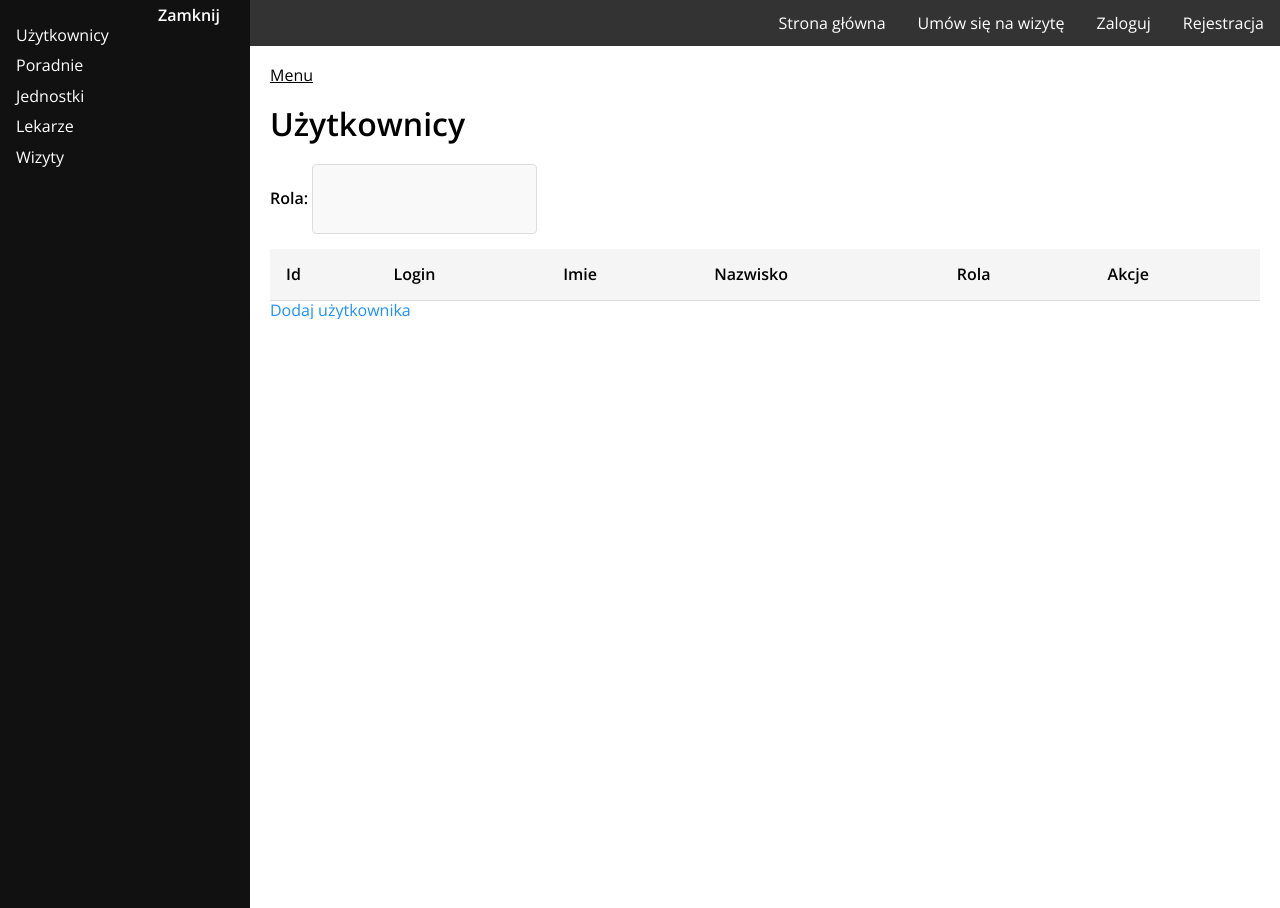
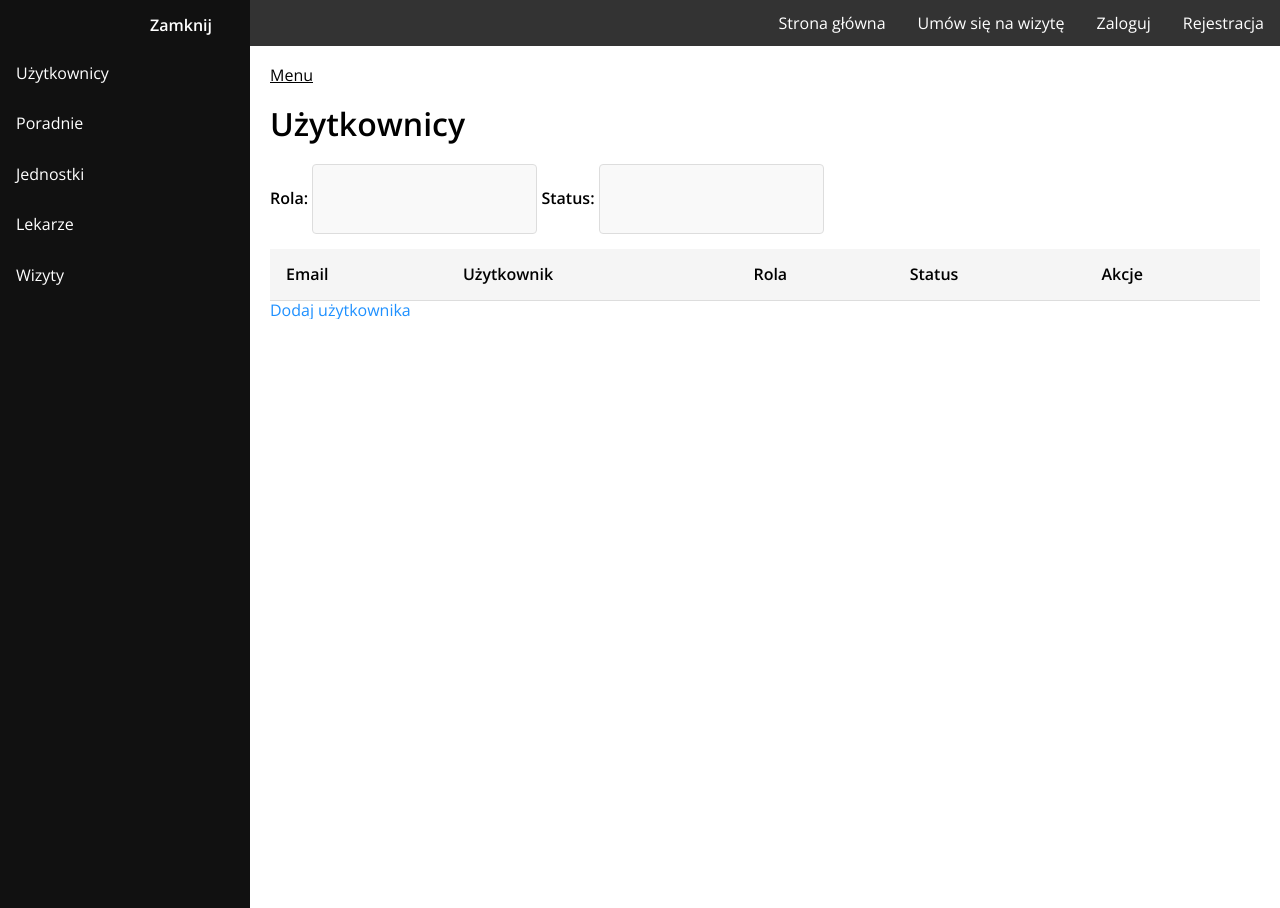
Before and after one commit to jwedrowycz/e-przychodnia, a Symfony app: template templates/admin_panel/users/users.html.twig in a window 1280 px wide. Run offline with Twig, Linux system fonts and the light colour scheme; the template is opened without the code that fills it, so the values that code supplies are empty; form fields are guessed from the names that the template uses; some libraries are stand-ins or nearby versions.

Commit message:
dodanie statusu użytkowników, filtry wyszukiwania - admin panel

```diff
--- a/public/css/style.css
+++ b/public/css/style.css
@@ -595,14 +595,14 @@ body {
   z-index: 1;
   background-color: #111;
   overflow-x: hidden;
-  padding-top: 20px;
+  padding-top: 3em;
   -webkit-transition: 0.7s;
   transition: 0.7s;
 }
 
 /* The navigation menu links */
 .sidebar a {
-  padding: 6px 8px 6px 16px;
+  padding: 1em;
   text-decoration: none;
   font-size: 1em;
   color: #FFFFFF;
--- a/public/scss/components/_sidebar.scss
+++ b/public/scss/components/_sidebar.scss
@@ -7,13 +7,13 @@
     z-index: 1;
     background-color: #111;
     overflow-x: hidden;
-    padding-top: 20px;
+    padding-top: 3em;
     transition: 0.7s;
   }
 
 /* The navigation menu links */
 .sidebar a {
-    padding: 6px 8px 6px 16px;
+    padding: 1em;
     text-decoration: none;
     font-size: 1em;
     color: #FFFFFF;
--- a/src/Form/Filter/VisitsFilterType.php
+++ b/src/Form/Filter/VisitsFilterType.php
@@ -87,7 +87,7 @@ class VisitsFilterType extends AbstractType
                         'attr' => [
                             'onchange' => 'this.form.submit()'
                         ],
-                        'label' => 'Lekarzed: ',
+                        'label' => 'Lekarze: ',
 
                     ]);
                 }
--- a/src/Form/UserEditType.php
+++ b/src/Form/UserEditType.php
@@ -24,6 +24,12 @@ class UserEditType extends AbstractType
             ->add('email')
             ->add('name')
             ->add('last_name')
+            ->add('status', ChoiceType::class, [
+                'choices' => [
+                    'Aktywny' => 0,
+                    'Nieaktywny' => 1
+                ]
+            ])
             ->add('roles', ChoiceType::class, [
                 'choices' => [
                     'Operator' => 'ROLE_OPERATOR',
--- a/templates/admin_panel/users/_filters.html.twig
+++ b/templates/admin_panel/users/_filters.html.twig
@@ -1,4 +1,7 @@
 {{ form_start(form) }}
     {{ form_label(form.type, 'Rola: ') }}
     {{  form_widget(form.type, {'attr': {'class': 'form-select form-select--small'}}) }}
+
+    {{ form_label(form.status, 'Status: ') }}
+    {{  form_widget(form.status, {'attr': {'class': 'form-select form-select--small'}}) }}
 {{ form_end(form) }}
--- a/templates/admin_panel/users/users.html.twig
+++ b/templates/admin_panel/users/users.html.twig
@@ -15,21 +15,19 @@
     </div>
     <table class="admin-table">
         <tr>
-            <th>Id</th>
-            <th>Login</th>
-            <th>Imie</th>
-            <th>Nazwisko</th>
+            <th>Email</th>
+            <th>Użytkownik</th>
             <th>Rola</th>
+            <th>Status</th>
             <th colspan="4">Akcje</th>
         </tr>
 {#        {{ dump(users) }}#}
         {% for user in users %}
         <tr>
-            <td>{{ user.id }}</td>
             <td>{{ user.email }}</td>
-            <td>{{ user.name }}</td>
-            <td>{{ user.lastName }}</td>
-            <td>{{ roleFormat(user.roles[0]) }}</td>
+            <td>{{ user.lastName ~ ' ' ~ user.name}}</td>
+            <td>{{ user.roles[0]|roleFormat }}</td>
+            <td>{{ user.status|statusFormat }}</td>
             <td><a class="add" href="{{ path('admin.user_edit', {id: user.id}) }}">Edytuj</a></td>
             <td><a class="delete" href="{{ path('admin.user_delete', {id: user.id}) }}">Usuń</a></td>
             <td></td>
```
Also changed, not shown: src/Controller/Admin/UsersController.php (+6 -2 lines), src/Entity/User.php (+18 -0 lines), src/Form/Filter/UsersFilterType.php (+10 -0 lines), src/Repository/UserRepository.php (+10 -5 lines), src/Twig/AppExtension.php (+16 -2 lines), templates/admin_panel/users/_form.html.twig (+6 -20 lines), 1 other file.
